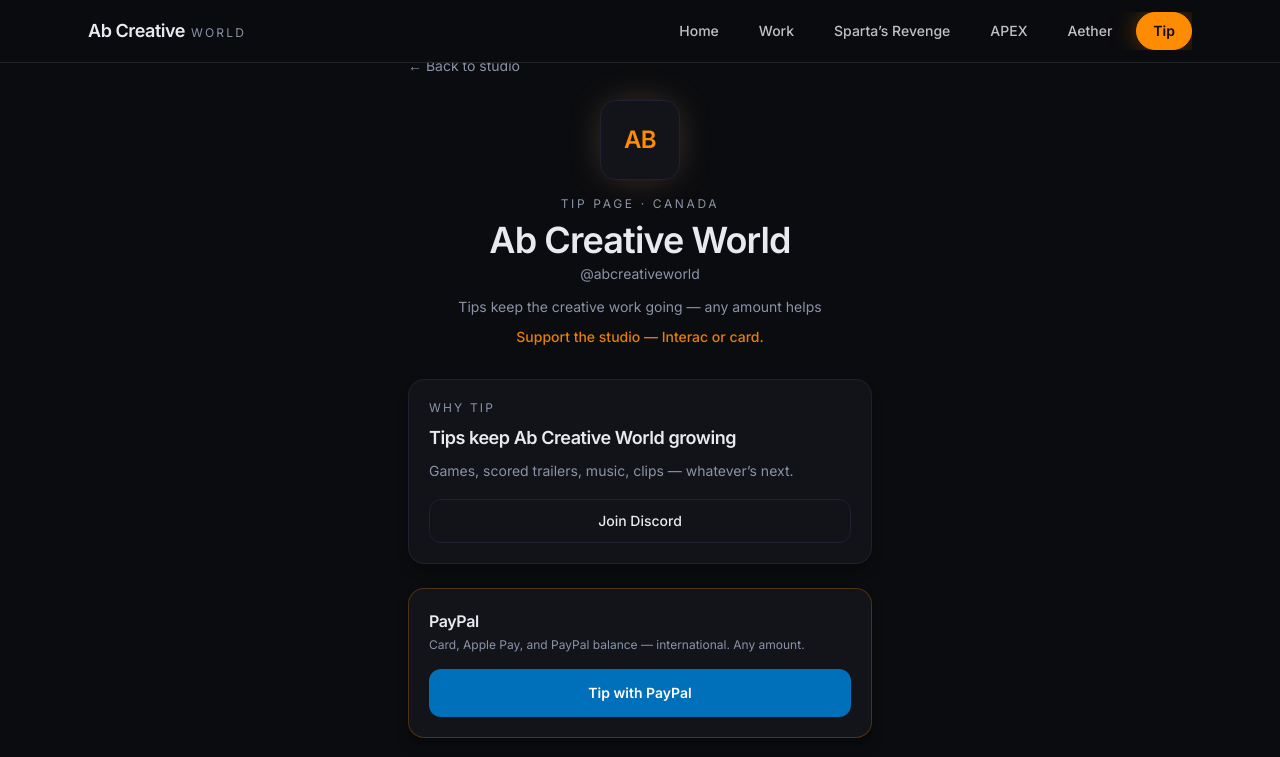
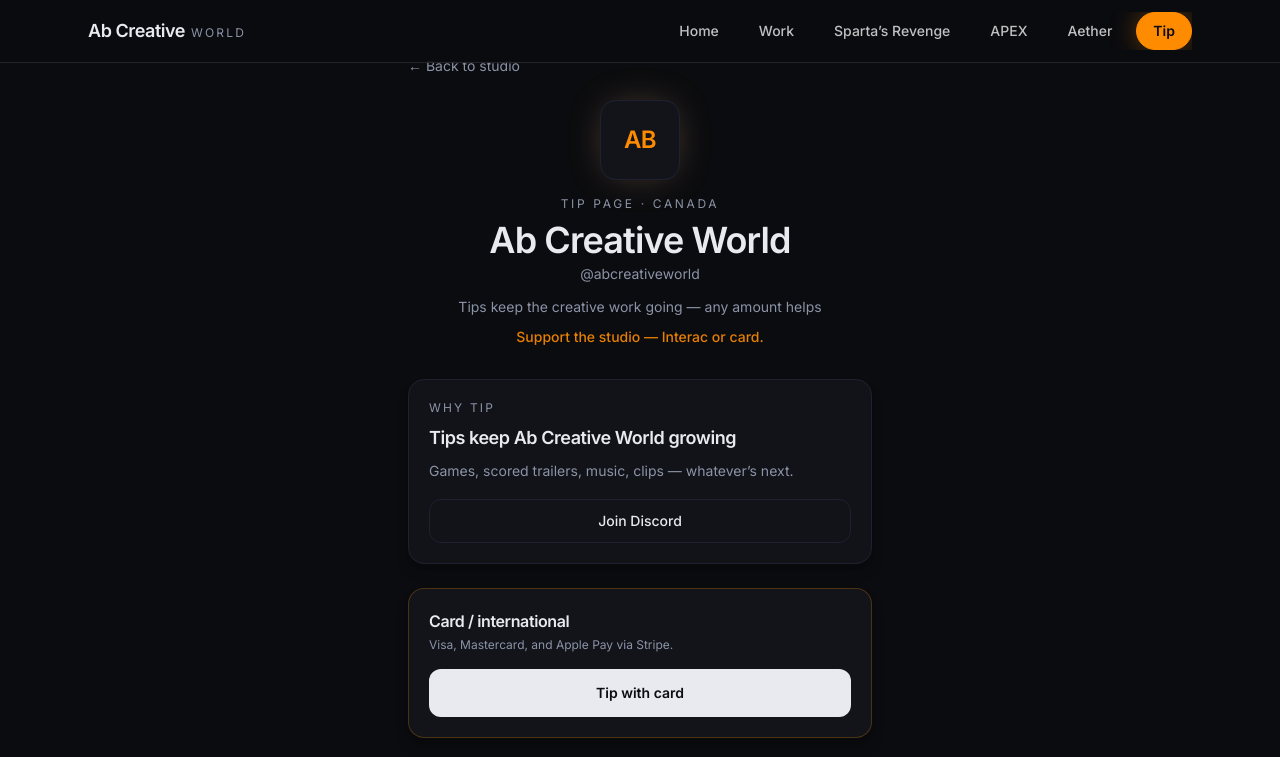
Before and after one commit to Abbytes/creator-home, a Next.js app: page /tip in a window 1280 px wide. Shown: the top 757 px of the page. Built offline with nearby package versions, Linux system fonts and the light colour scheme.

Commit message:
Restore Stripe tip and hide PayPal until it works

```diff
--- a/app/tip/page.tsx
+++ b/app/tip/page.tsx
@@ -88,24 +88,22 @@
 
       <section
         className="mb-5 rounded-2xl border border-studio-accent/25 bg-studio-panel p-5 shadow-lg shadow-black/25"
-        aria-labelledby="paypal-heading"
+        aria-labelledby="card-heading"
       >
         <h2
-          id="paypal-heading"
+          id="card-heading"
           className="text-base font-semibold tracking-tight text-studio-text"
         >
-          PayPal
+          Card / international
         </h2>
         <p className="mt-1 text-xs text-studio-muted">
-          Card, Apple Pay, and PayPal balance — international. Any amount.
+          Visa, Mastercard, and Apple Pay via Stripe.
         </p>
         <a
-          href={creator.paypalDonateLink}
-          target="_blank"
-          rel="noopener noreferrer"
-          className="relative z-20 mt-4 flex min-h-12 w-full items-center justify-center rounded-xl bg-[#0070ba] px-4 py-3 text-sm font-semibold text-white active:opacity-80"
+          href={creator.stripePaymentLink}
+          className="relative z-20 mt-4 flex min-h-12 w-full items-center justify-center rounded-xl bg-studio-text px-4 py-3 text-sm font-semibold text-studio-bg active:opacity-80"
         >
-          Tip with PayPal
+          Tip with card
         </a>
       </section>
 
```
Also changed, not shown: public/donate.html (+4 -4 lines).
